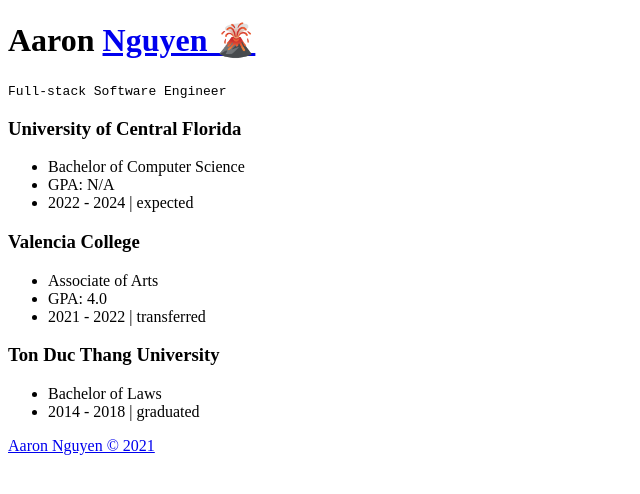
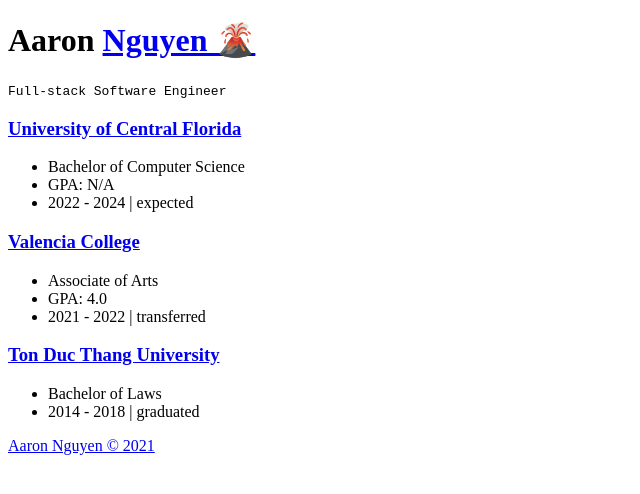
Before and after one commit to aaronthangnguyen/portfolio-2021-2, a Next.js app: page / in a window 1280 px wide. Shown: the top 494 px of the page, without its empty margins (0-640 px from the left). Built offline with nearby package versions, Linux system fonts and the light colour scheme.

Commit message:
Add hrefs to universities and fix security vulnerabilities

```diff
--- a/pages/index.js
+++ b/pages/index.js
@@ -16,7 +16,7 @@ export default function Home() {
             className="p-2 text-blue-600 transition duration-300 ease-out hover:bg-red-600 hover:text-white"
             href="https://www.linkedin.com/in/aaronthangnguyen/"
             target="_blank"
-            rel="noreferrer"
+            rel="noopener noreferrer"
           >
             Nguyen 🌋
           </a>
@@ -29,7 +29,13 @@ export default function Home() {
         <div className="flex flex-wrap items-stretch max-w-4xl mt-6 justify-evenly sm:w-full odd:after:w-96">
           <div className="p-6 text-left transition duration-300 ease-in-out transform w-96 rounded-xl group hover:bg-yellow-50 hover:shadow-lg hover:translate-y-1 hover:scale-105">
             <h3 className="mb-2 text-2xl font-bold group-hover:text-yellow-500">
-              University of Central Florida
+              <a
+                href="https://www.ucf.edu/"
+                target="_blank"
+                rel="noopener noreferrer"
+              >
+                University of Central Florida
+              </a>
             </h3>
             <ul className="text-lg text-gray-400 group-hover:text-yellow-400">
               <li>Bachelor of Computer Science</li>
@@ -42,7 +48,13 @@ export default function Home() {
 
           <div className="p-6 text-left transition duration-300 ease-in-out transform w-96 rounded-xl group hover:bg-red-50 hover:shadow-lg hover:translate-y-1 hover:scale-105">
             <h3 className="mb-2 text-2xl font-bold group-hover:text-red-500">
-              Valencia College
+              <a
+                href="https://valenciacollege.edu/"
+                target="_blank"
+                rel="noopener noreferrer"
+              >
+                Valencia College
+              </a>
             </h3>
             <ul className="text-lg text-gray-400 group-hover:text-red-400">
               <li>Associate of Arts</li>
@@ -55,7 +67,13 @@ export default function Home() {
 
           <div className="p-6 mt-3 text-left transition duration-300 ease-in-out transform rounded-xl w-96 group hover:bg-blue-50 hover:shadow-lg hover:translate-y-1 hover:scale-105">
             <h3 className="mb-2 text-2xl font-bold group-hover:text-blue-500">
-              Ton Duc Thang University
+              <a
+                href="https://www.tdtu.edu.vn/en/"
+                target="_blank"
+                rel="noopener noreferrer"
+              >
+                Ton Duc Thang University
+              </a>
             </h3>
             <ul className="text-lg text-gray-400 group-hover:text-blue-400">
               <li>Bachelor of Laws</li>
```
